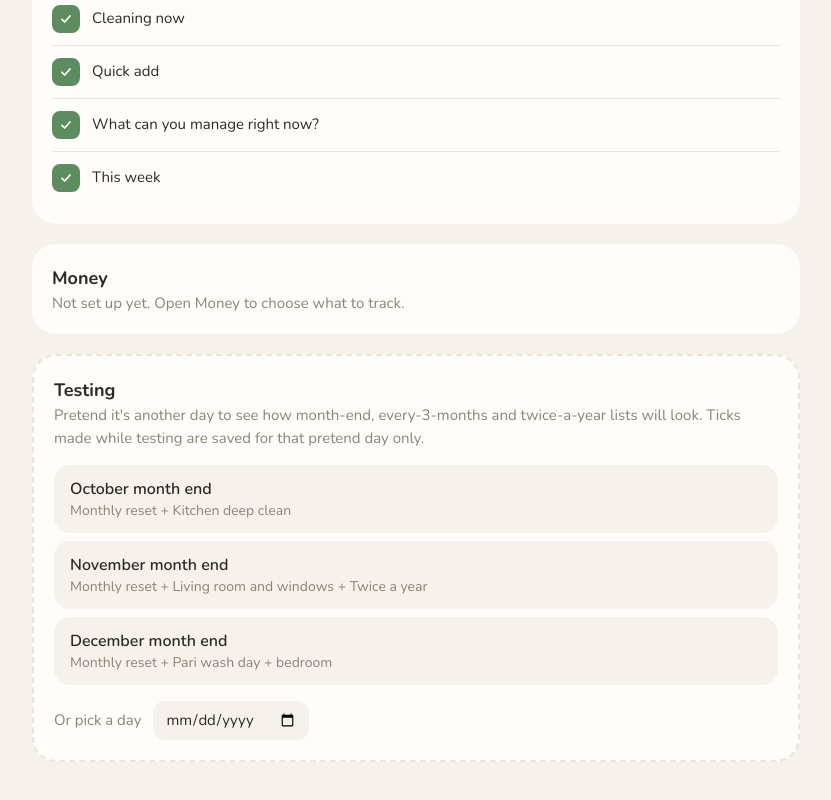
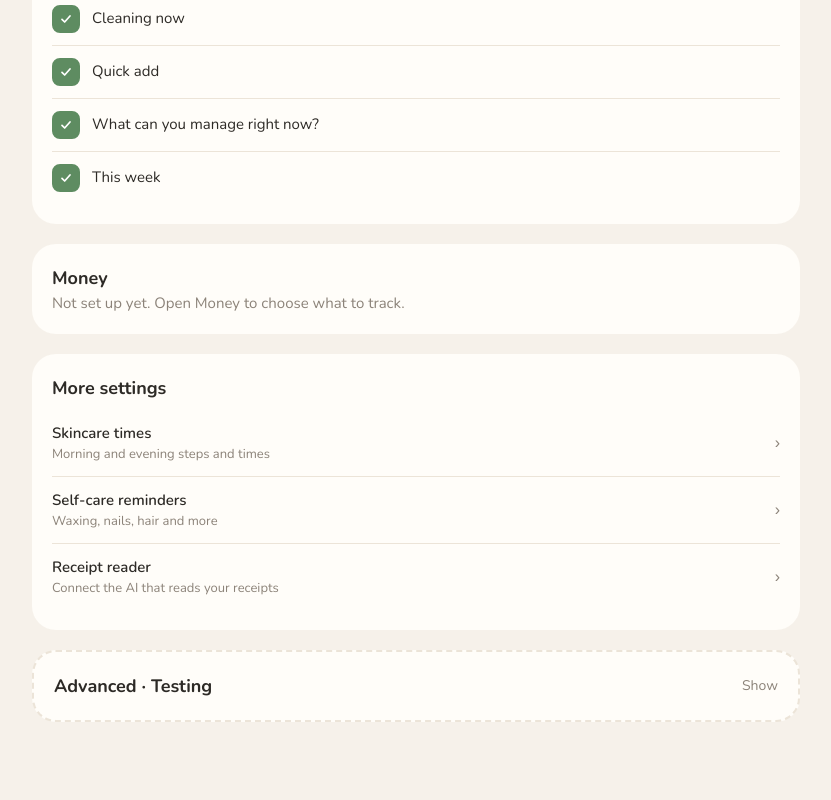
Before and after one commit to Ioannak77/meraki, a Next.js app: page /meraki/settings in a window 1280 px wide. Shown: the part 907-1707 px from the top of the page, without its empty margins (352-1183 px from the left). After the commit the page ends 1669 px from the top, so only its background shows below. Built offline with nearby package versions, Linux system fonts and the light colour scheme.

Commit message:
Settings review fixes
Fold Testing under Advanced, add More settings links to Skincare times,
Self-care reminders and Receipt reader.

Co-Authored-By: Claude Opus 5.5 <noreply@anthropic.com>

```diff
--- a/src/app/self-care/page.tsx
+++ b/src/app/self-care/page.tsx
@@ -1,6 +1,6 @@
 "use client";
 
-import { useState } from "react";
+import { useEffect, useState } from "react";
 import { CareDueCard, CareReminders } from "@/components/skin/CareItems";
 import { SkinSetup } from "@/components/skin/SkinSetup";
 import { SlotCard } from "@/components/skin/SlotCard";
@@ -15,7 +15,21 @@ export default function SelfCarePage() {
   const { ready, settings, items } = useSkin();
   // Reminders don't know when they're due until they know when you last did them.
   const needDate = items.filter((i) => i.lastDone === null).length;
+  // Settings links here with #reminders or #skincare.
   const [tab, setTab] = useState<Tab>("Today");
+  useEffect(() => {
+    const read = () => {
+      const h = window.location.hash;
+      if (h === "#reminders") setTab("Reminders");
+      else if (h === "#skincare") setTab("Skincare");
+    };
+    const t = setTimeout(read, 0);
+    window.addEventListener("hashchange", read);
+    return () => {
+      clearTimeout(t);
+      window.removeEventListener("hashchange", read);
+    };
+  }, []);
   const now = useNow();
   if (!ready) return null;
   const slot = currentSlot(now, settings.pmTime);
--- a/src/app/settings/page.tsx
+++ b/src/app/settings/page.tsx
@@ -1,6 +1,7 @@
 "use client";
 
 import { MoneySettingsCard } from "@/components/finance/SettingsCard";
+import { OtherSettingsCard } from "@/components/OtherSettingsCard";
 import { TestingCard } from "@/components/TestingCard";
 import { TodayCardsSettings } from "@/components/TodayCardsSettings";
 import { WEEKDAYS, formatMinutes, plannedMinutes, weeklyPlan } from "@/lib/cleaning";
@@ -69,6 +70,8 @@ export default function SettingsPage() {
 
       <MoneySettingsCard />
 
+      <OtherSettingsCard />
+
       <TestingCard />
     </div>
   );
--- /dev/null
+++ b/src/components/OtherSettingsCard.tsx
@@ -0,0 +1,32 @@
+"use client";
+
+// Settings > More settings: links to the settings that live on their own pages.
+
+import Link from "next/link";
+
+const LINKS = [
+  { href: "/self-care/#skincare", label: "Skincare times", note: "Morning and evening steps and times" },
+  { href: "/self-care/#reminders", label: "Self-care reminders", note: "Waxing, nails, hair and more" },
+  { href: "/groceries/#reader", label: "Receipt reader", note: "Connect the AI that reads your receipts" },
+];
+
+export function OtherSettingsCard() {
+  return (
+    <section className="mt-5 rounded-3xl bg-card p-5">
+      <h2 className="text-lg font-bold">More settings</h2>
+      <ul className="mt-2 divide-y divide-line">
+        {LINKS.map((l) => (
+          <li key={l.href}>
+            <Link href={l.href} className="flex items-center gap-3 py-3">
+              <span className="flex-1">
+                <span className="block text-[15px] font-semibold">{l.label}</span>
+                <span className="block text-[13px] text-muted">{l.note}</span>
+              </span>
+              <span className="text-muted">›</span>
+            </Link>
+          </li>
+        ))}
+      </ul>
+    </section>
+  );
+}
--- a/src/components/TestingCard.tsx
+++ b/src/components/TestingCard.tsx
@@ -1,4 +1,6 @@
 "use client";
+
+import { useState } from "react";
 
 // Settings > Testing: pretend it's another day, to preview the month-end,
 // every-3-months and twice-a-year lists before they're really due.
@@ -16,6 +18,7 @@ function monthEndDay(offset: number) {
 export function TestingCard() {
   const { settings, updateSettings } = useStore();
   const active = settings.testDate ?? null;
+  const [open, setOpen] = useState(Boolean(settings.testDate));
 
   const presets = [0, 1, 2].map((offset) => {
     const d = monthEndDay(offset);
@@ -28,7 +31,12 @@ export function TestingCard() {
 
   return (
     <section className="mt-5 rounded-3xl border-2 border-dashed border-line bg-card p-5">
-      <h2 className="text-lg font-bold">Testing</h2>
+      <button type="button" onClick={() => setOpen((o) => !o)} aria-expanded={open} className="flex w-full items-center justify-between text-left">
+        <h2 className="text-lg font-bold">Advanced · Testing</h2>
+        <span className="text-sm text-muted">{open ? "Hide" : "Show"}</span>
+      </button>
+      {open && (
+      <>
       <p className="text-[15px] text-muted">
         Pretend it&apos;s another day to see how month-end, every-3-months and twice-a-year lists will look. Ticks made
         while testing are saved for that pretend day only.
@@ -65,6 +73,8 @@ export function TestingCard() {
           Back to real today
         </button>
       )}
+      </>
+      )}
     </section>
   );
 }
--- a/src/components/groceries/Groceries.tsx
+++ b/src/components/groceries/Groceries.tsx
@@ -4,7 +4,7 @@
 // check it, save. Then see receipts by month, each item's price history, and
 // spending per shop.
 
-import { useState } from "react";
+import { useEffect, useState } from "react";
 import { money } from "@/lib/finance";
 import { useFinance } from "@/lib/financeStore";
 import {
@@ -41,6 +41,11 @@ export function GroceriesView({ now }: { now: Date }) {
   const [error, setError] = useState<string | null>(null);
   const [review, setReview] = useState<(Omit<Receipt, "id"> & { id?: string }) | null>(null);
   const [setup, setSetup] = useState(false);
+  // Settings links here with #reader.
+  useEffect(() => {
+    const t = setTimeout(() => window.location.hash === "#reader" && setSetup(true), 0);
+    return () => clearTimeout(t);
+  }, []);
   const connected = !!reader.url && !!reader.passcode;
 
   async function onPhoto(file: File) {
```
